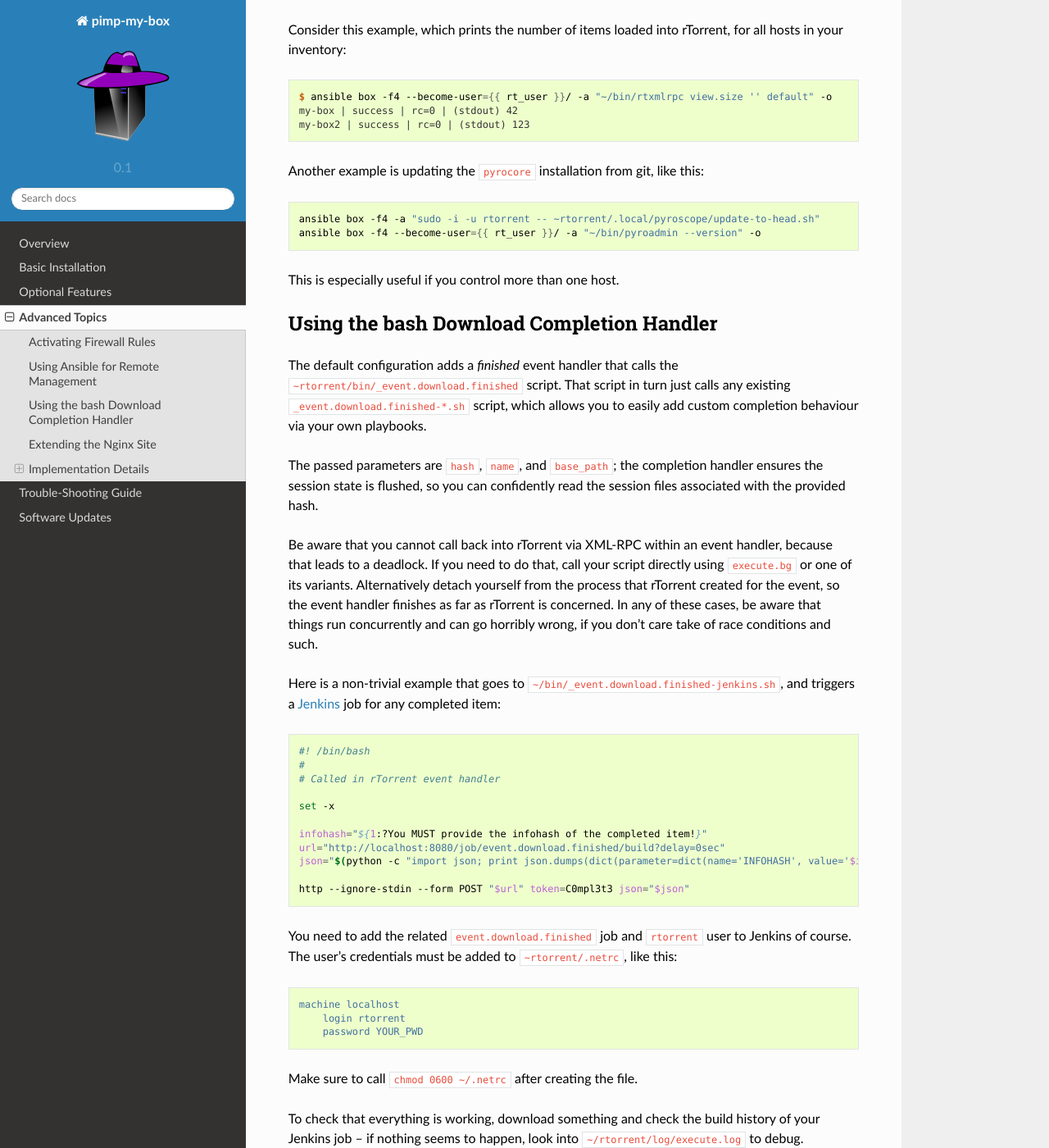
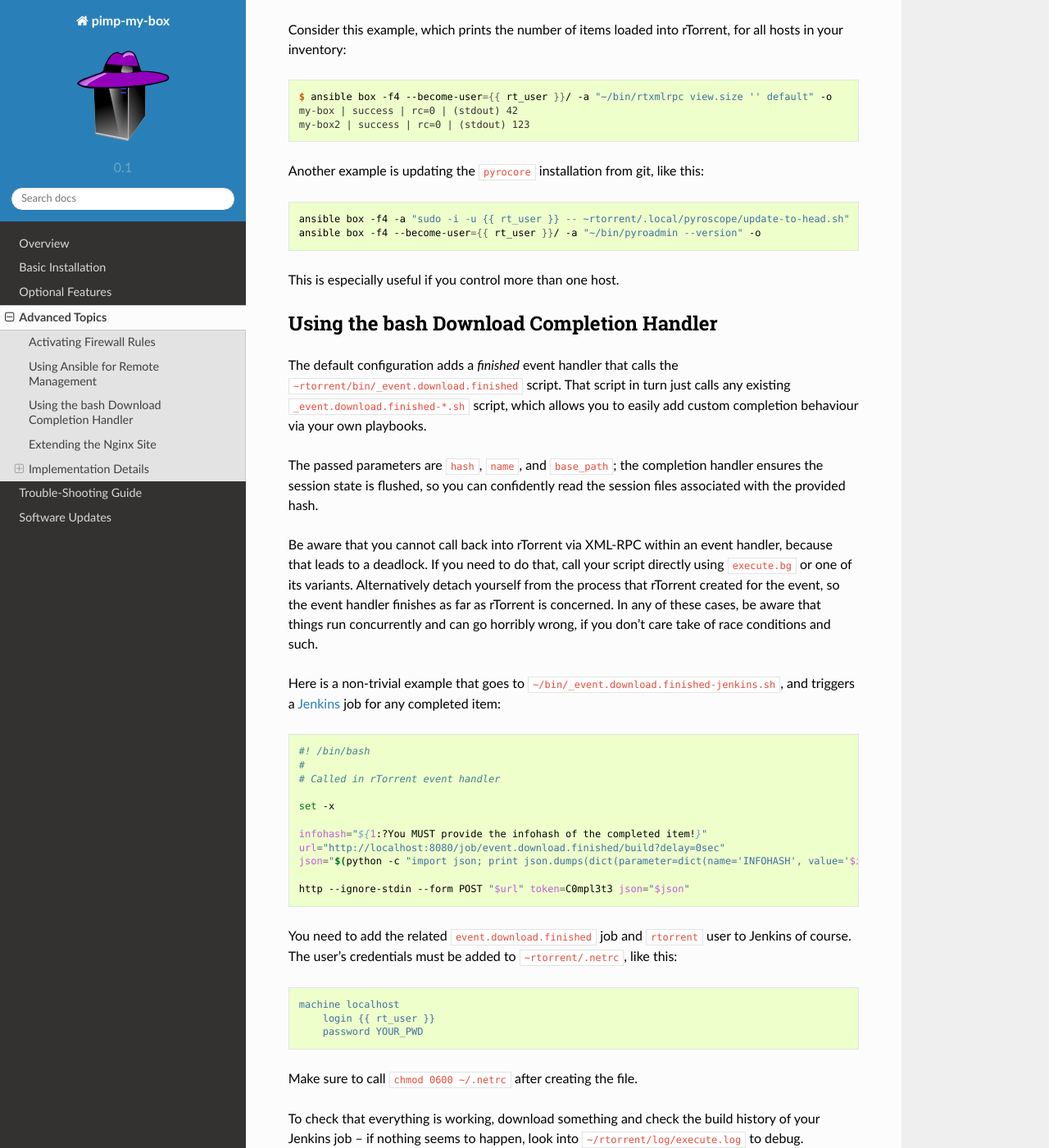
Before and after one commit to pyroscope/pimp-my-box, a Sphinx documentation site: the page built from docs/advanced.rst, in a window 1280 px wide and 1400 px high, scrolled down 836 px. Shown: the whole window at 82% size. Built offline with Sphinx 7.4.7 and the Read the Docs theme 2.0.0, drawn with Linux system fonts in a browser that asks for light colours.

Commit message:
modified:   docs/advanced.rst 	modified:   roles/flexget/tasks/main.yml

```diff
--- a/docs/advanced.rst
+++ b/docs/advanced.rst
@@ -55,7 +55,7 @@ this:
 
 .. code-block:: shell
 
-    ansible box -f4 -a "sudo -i -u rtorrent -- ~rtorrent/.local/pyroscope/update-to-head.sh"
+    ansible box -f4 -a "sudo -i -u {{ rt_user }} -- ~rtorrent/.local/pyroscope/update-to-head.sh"
     ansible box -f4 --become-user={{ rt_user }}/ -a "~/bin/pyroadmin --version" -o
 
 This is especially useful if you control more than one host.
@@ -110,7 +110,7 @@ added to ``~rtorrent/.netrc``, like this:
 .. code-block:: ini
 
     machine localhost
-        login rtorrent
+        login {{ rt_user }}
         password YOUR_PWD
 
 Make sure to call ``chmod 0600 ~/.netrc`` after creating the file.
```
Also changed, not shown: 1 other file.
